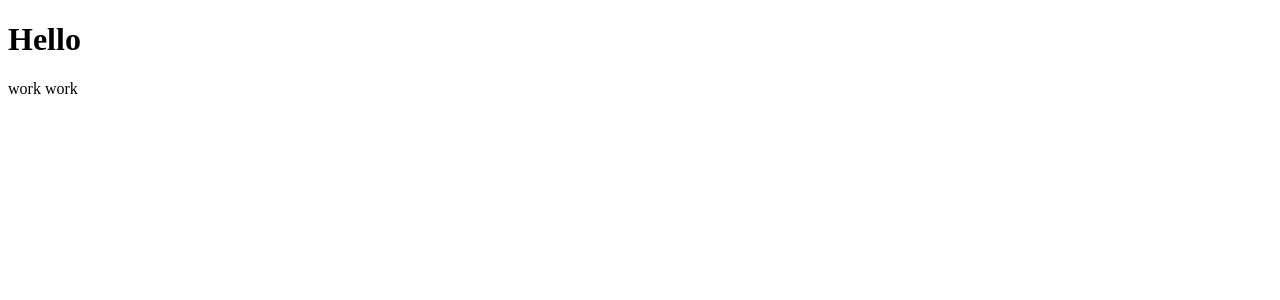
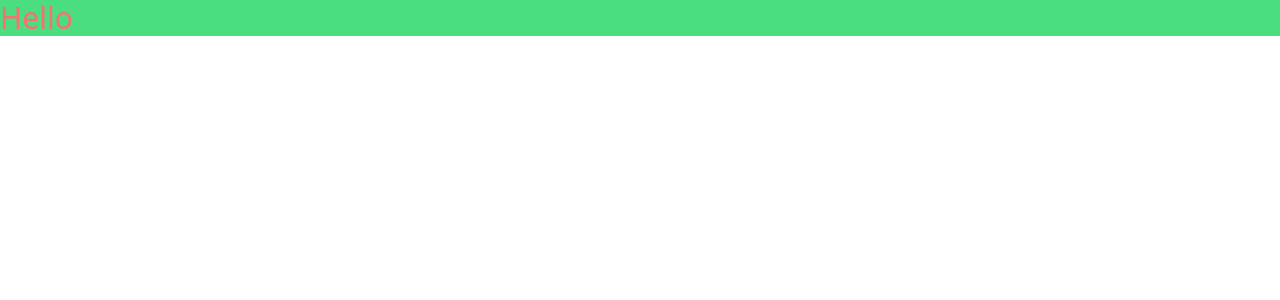
Before and after one commit to Dr-Oxy/jdgen, a React (Create React App) app: page / in a window 1280 px wide. Shown: the top 300 px of the page. Built offline with nearby package versions, Linux system fonts and the light colour scheme.

Commit message:
added tailwind

```diff
--- a/package.json
+++ b/package.json
@@ -41,6 +41,8 @@
     ]
   },
   "devDependencies": {
+    "autoprefixer": "^10.4.20",
+    "postcss": "^8.4.40",
     "tailwindcss": "^3.4.7"
   }
 }
--- /dev/null
+++ b/postcss.config.js
@@ -0,0 +1,6 @@
+module.exports = {
+  plugins: {
+    tailwindcss: {},
+    autoprefixer: {},
+  },
+}
--- a/src/App.tsx
+++ b/src/App.tsx
@@ -4,8 +4,6 @@ function App() {
   return (
     <div className="App">
       <h1 className="text-red-400 text-3xl bg-green-400">Hello</h1>
-
-      <p className="text-blue-300 bg-red-500">work work</p>
     </div>
   );
 }
--- a/src/index.tsx
+++ b/src/index.tsx
@@ -5,12 +5,13 @@ import App from './App';
 import reportWebVitals from './reportWebVitals';
 
 const root = ReactDOM.createRoot(
-  document.getElementById('root') as HTMLElement
+  document.getElementById('root') as HTMLElement,
 );
+
 root.render(
   <React.StrictMode>
     <App />
-  </React.StrictMode>
+  </React.StrictMode>,
 );
 
 // If you want to start measuring performance in your app, pass a function
--- /dev/null
+++ b/tailwind.config.js
@@ -0,0 +1,8 @@
+/** @type {import('tailwindcss').Config} */
+module.exports = {
+  content: ['./src/**/*.{js,ts,jsx,tsx,mdx}'],
+  theme: {
+    extend: {},
+  },
+  plugins: [],
+};
--- a/tailwind.config.ts
+++ /dev/null
@@ -1,67 +0,0 @@
-import type { Config } from 'tailwindcss';
-
-const config: Config = {
-  content: [
-    './src/**/*.{js,ts,jsx,tsx,mdx}',
-    './src/components/**/*.{js,ts,jsx,tsx,mdx}',
-  ],
-  theme: {
-    extend: {
-      keyframes: {
-        typewriter: {
-          to: {
-            left: '100%',
-          },
-        },
-        slightFadeIn: {
-          '0%': {
-            opacity: '0.5',
-          },
-          '100%': {
-            opacity: '1',
-          },
-        },
-        fadeIn: {
-          '0%': {
-            opacity: '0',
-          },
-          '50%': {
-            opacity: '0.6',
-          },
-          '100%': {
-            opacity: '1',
-          },
-        },
-        fadeOut: {
-          '0%': {
-            opacity: '1',
-          },
-          '50%': {
-            opacity: '0.6',
-          },
-          '100%': {
-            opacity: '0',
-          },
-        },
-        expand: {
-          '0%': { height: '0px' },
-          '100%': { height: '13rem' }, // 52 / 4 = 13rem
-        },
-        collapse: {
-          '0%': { height: '13rem' },
-          '100%': { height: '0px' },
-        },
-      },
-      animation: {
-        typewriter: 'typewriter 4s steps(28) forwards infinite',
-        fadeIn: 'fadeIn 3s',
-        slightFadeIn: 'slightFadeIn 1s ease-in',
-        fadeOut: 'fadeOut 3s',
-        expand: 'expand 0.5s ease-out forwards',
-        collapse: 'collapse 0.3s ease-out forwards',
-      },
-    },
-  },
-  plugins: [],
-};
-export default config;
```
Also changed, not shown: 1 other file (tests, documents, lock files or other folders).
